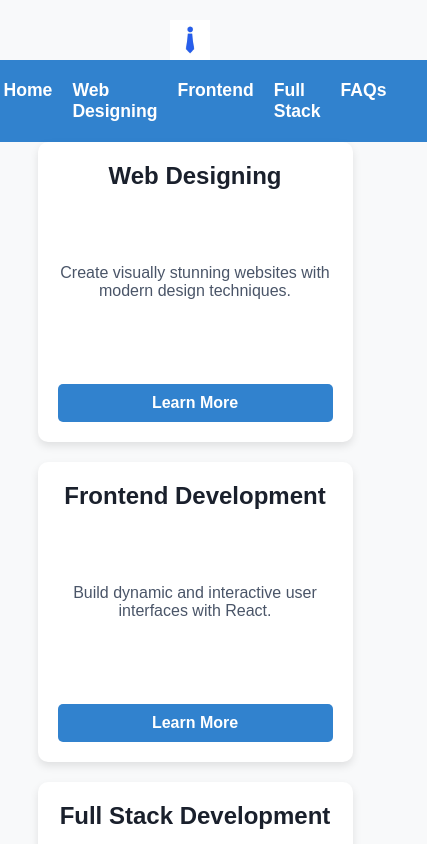
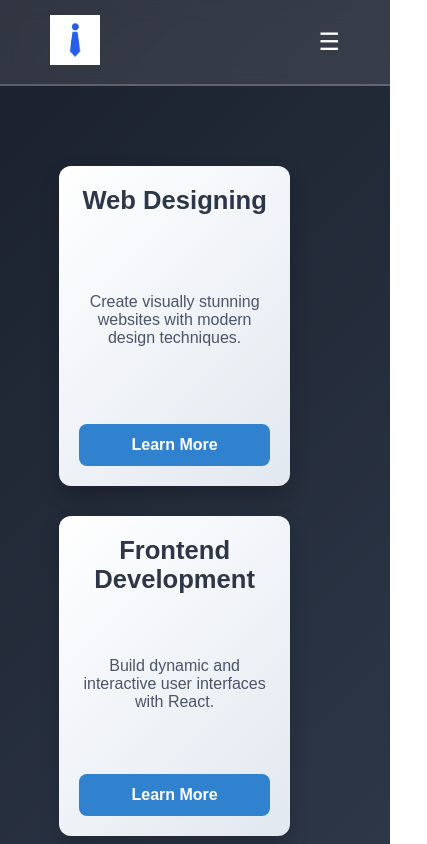
Before and after one commit to AbhishekDL36/course-curriculum, a React (Vite) app: page / in a window 390 px wide. Shown: the top 844 px of the page, 427 px wide, since content can reach past the window. Built offline with nearby package versions, Linux system fonts and the light colour scheme.

Commit message:
added responsiveness

```diff
--- a/src/App.jsx
+++ b/src/App.jsx
@@ -1,61 +1,31 @@
-// import React from 'react';
 
-// import Card from './Card';
 
-// const App = () => {
-//   return (
-//     <div className="landing-page">
+import React, { useState } from 'react';
+import Card from './Card';
+import logo from './assets/unnamed.png';
 
-//       <div className="cards-container">
-//         <Card
-//           title="Web Designing"
-//           description="Create visually stunning websites with modern design techniques."
-//           link="/web-designing"
-//         />
-//         <Card
-//           title="Frontend Development"
-//           description="Build dynamic and interactive user interfaces with React."
-//           link="/frontend"
-//         />
-//         <Card
-//           title="Full Stack Development"
-//           description="Become proficient in both front-end and back-end technologies."
-//           link="/full-stack"
-//         />
-//         <Card
-//           title="FAQs"
-//           description="Have questions? Check out our frequently asked questions."
-//           link="/faqs"
-//         />
-//       </div>
-//     </div>
-//   );
-// };
+const App = () => {
+  const [isOpen, setIsOpen] = useState(false);
 
-// export default App;
+  return (
+    <div className="landing-page">
 
 
 
 
-import React from 'react';
-import Card from './Card';
-// Ensure your CSS is correctly imported
-import logo from '../src/assets/unnamed.png'
-const App = () => {
-  return (
-    <div className="landing-page">
-       <img src={logo} alt="Logo" className="logo-img" />
-      {/* Header / Navbar */}
       <header className="header">
+        <div className="logo">
+          <img src={logo} alt="Logo" className="logo-img" />
+        </div>
 
-        <nav>
-          <div className="logo">
-            {/* If you're using an image logo */}
 
-            {/* Or if you prefer text-based logo */}
-            {/* <h1>Your Website</h1> */}
-          </div>
-          <ul className="nav-links">
+        <button className="menu-toggle" onClick={() => setIsOpen(!isOpen)}>
+          ☰
+        </button>
+
+
+        <nav className={`nav-links ${isOpen ? 'open' : ''}`}>
+          <ul>
             <li><a href="/">Home</a></li>
             <li><a href="/web-designing">Web Designing</a></li>
             <li><a href="/frontend">Frontend</a></li>
@@ -65,34 +35,13 @@ const App = () => {
         </nav>
       </header>
 
-      {/* Main content */}
+
       <div className="cards-container">
-        <Card
-          title="Web Designing"
-          description="Create visually stunning websites with modern design techniques."
-          link="/web-designing"
-        />
-        <Card
-          title="Frontend Development"
-          description="Build dynamic and interactive user interfaces with React."
-          link="/frontend"
-        />
-        <Card
-          title="Full Stack Development"
-          description="Become proficient in both front-end and back-end technologies."
-          link="/full-stack"
-        />
-        <Card
-          title="FAQs"
-          description="Have questions? Check out our frequently asked questions."
-          link="/faqs"
-        />
+        <Card title="Web Designing" description="Create visually stunning websites with modern design techniques." link="/web-designing" />
+        <Card title="Frontend Development" description="Build dynamic and interactive user interfaces with React." link="/frontend" />
+        <Card title="Full Stack Development" description="Become proficient in both front-end and back-end technologies." link="/full-stack" />
+        <Card title="FAQs" description="Have questions? Check out our frequently asked questions." link="/faqs" />
       </div>
-
-      {/* Footer */}
-      <footer className="footer">
-        <p>© 2025 Your Website. All rights reserved.</p>
-      </footer>
     </div>
   );
 };
--- a/src/index.css
+++ b/src/index.css
@@ -1,80 +1,162 @@
 
-/* * {
+* {
   margin: 0;
   padding: 0;
   box-sizing: border-box;
-  font-family: 'Arial', sans-serif;
-}
-
-body {
-  background-color: #f8f9fa;
-  color: #333;
-  font-size: 16px;
+  font-family: 'Poppins', sans-serif;
 }
 
 
-.landing-page {
+body {
+  height: 100vh;
+  background: linear-gradient(135deg, #1a202c, #2d3748);
+  color: #fff;
+}
+
+
+.header {
+  background: rgba(255, 255, 255, 0.1);
+  backdrop-filter: blur(10px);
+  padding: 15px 50px;
   display: flex;
-  justify-content: center;
+  justify-content: space-between;
   align-items: center;
-  min-height: 100vh;
+  border-bottom: 2px solid rgba(255, 255, 255, 0.2);
+  position: relative;
+}
+
+
+.logo-img {
+  height: 50px;
+  width: auto;
+}
+
+
+.nav-links ul {
+  list-style: none;
+  display: flex;
+  gap: 25px;
+}
+
+.nav-links a {
+  text-decoration: none;
+  color: #fff;
+  font-size: 1.1rem;
+  font-weight: 600;
+  transition: color 0.3s ease-in-out;
+}
+
+.nav-links a:hover {
+  color: #90cdf4;
+}
+
+
+.menu-toggle {
+  display: none;
+  font-size: 24px;
+  background: none;
+  border: none;
+  color: white;
+  cursor: pointer;
+}
+
+
+@media (max-width: 768px) {
+  .menu-toggle {
+    display: block;
+  }
+
+  .nav-links {
+    position: absolute;
+    top: 60px;
+    left: 0;
+    width: 100%;
+    background: rgba(0, 0, 0, 0.9);
+    display: none;
+    flex-direction: column;
+    align-items: center;
+    text-align: center;
+    padding: 20px;
+  }
+
+  .nav-links.open {
+    display: flex;
+  }
+
+  .nav-links ul {
+    flex-direction: column;
+    gap: 15px;
+  }
+
+  .nav-links a {
+    font-size: 1.2rem;
+    padding: 10px;
+    width: 100%;
+    display: block;
+  }
+}
+
+.cards-container {
+  margin-top: 60px;
+  display: grid;
+  grid-template-columns: repeat(auto-fit, minmax(250px, 1fr));
+  gap: 30px;
+  width: 80%;
+  max-width: 1200px;
+  margin-left: auto;
+  margin-right: auto;
   padding: 20px;
 }
 
 
-.cards-container {
-  display: flex;
-  gap: 20px;
-  justify-content: center;
-  flex-wrap: wrap;
-  width: 100%;
-}
+
 
 .card {
-  background-color: #fff;
-  border-radius: 10px;
-  width: 250px;
-  height: 300px;
-  box-shadow: 0 4px 8px rgba(0, 0, 0, 0.1);
+  background: linear-gradient(135deg, #ffffff, #e2e8f0);
+  border-radius: 12px;
+  width: 280px;
+  height: 320px;
+  box-shadow: 0 10px 20px rgba(0, 0, 0, 0.2);
   transition: transform 0.3s ease, box-shadow 0.3s ease;
   padding: 20px;
   display: flex;
   flex-direction: column;
   justify-content: space-between;
   text-align: center;
+  color: #2d3748;
 }
 
 .card:hover {
-  transform: translateY(-10px);
-  box-shadow: 0 8px 16px rgba(0, 0, 0, 0.2);
+  transform: translateY(-8px);
+  box-shadow: 0 15px 30px rgba(0, 0, 0, 0.3);
 }
 
 .card h3 {
-  font-size: 1.5rem;
-  margin-bottom: 10px;
-  color: #1a202c;
+  font-size: 1.6rem;
+  font-weight: 700;
 }
 
 .card p {
   font-size: 1rem;
   color: #4a5568;
-  margin-bottom: 20px;
 }
 
 .card .cta-button {
-  background-color: #3182ce;
+  background: #3182ce;
   color: white;
-  padding: 10px 20px;
-  border-radius: 5px;
+  padding: 12px 24px;
+  border-radius: 8px;
   text-decoration: none;
   font-weight: bold;
+  transition: background 0.3s ease-in-out, transform 0.2s ease;
 }
 
 .card .cta-button:hover {
-  background-color: #2b6cb0;
+  background: #2b6cb0;
+  transform: scale(1.05);
 }
 
-
+/* Responsive Cards */
 @media (max-width: 768px) {
   .cards-container {
     flex-direction: column;
@@ -82,153 +164,6 @@ body {
   }
 
   .card {
-    width: 90%;
-  }
-} */
-
-
-/* Global Styles */
-* {
-  margin: 0;
-  padding: 0;
-  box-sizing: border-box;
-  font-family: 'Arial', sans-serif;
-}
-
-body {
-  background-color: #f8f9fa;
-  color: #333;
-  font-size: 16px;
-}
-
-/* Header / Navigation Bar */
-.header {
-  background-color: #3182ce;
-  padding: 10px 20px;
-  display: flex;
-  justify-content: space-between;
-  align-items: center;
-  padding: 20px 40px;
-}
-
-.logo {
-  display: flex;
-  align-items: center;
-}
-
-.logo-img {
-  height: 40px; /* Adjust logo size */
-  width: auto;
-  margin-right: 10px;
-}
-
-.logo h1 {
-  color: white;
-  font-size: 1.8rem;
-  font-weight: bold;
-}
-
-.nav-links {
-  list-style: none;
-  display: flex;
-  gap: 20px;
-}
-
-.nav-links li {
-  display: inline;
-}
-
-.nav-links a {
-  text-decoration: none;
-  color: white;
-  font-size: 1.1rem;
-  font-weight: bold;
-}
-
-.nav-links a:hover {
-  color: #63b3ed;
-}
-
-/* Main Landing Page Container */
-.landing-page {
-  display: flex;
-  flex-direction: column;
-  align-items: center;
-  justify-content: flex-start;
-  min-height: 100vh;
-  padding: 20px;
-}
-
-/* Card Layout */
-.cards-container {
-  display: flex;
-  gap: 20px;
-  justify-content: center;
-  flex-wrap: wrap;
-  width: 100%;
-}
-
-.card {
-  background-color: #fff;
-  border-radius: 10px;
-  width: 250px;
-  height: 300px;
-  box-shadow: 0 4px 8px rgba(0, 0, 0, 0.1);
-  transition: transform 0.3s ease, box-shadow 0.3s ease;
-  padding: 20px;
-  display: flex;
-  flex-direction: column;
-  justify-content: space-between;
-  text-align: center;
-}
-
-.card:hover {
-  transform: translateY(-10px);
-  box-shadow: 0 8px 16px rgba(0, 0, 0, 0.2);
-}
-
-.card h3 {
-  font-size: 1.5rem;
-  margin-bottom: 10px;
-  color: #1a202c;
-}
-
-.card p {
-  font-size: 1rem;
-  color: #4a5568;
-  margin-bottom: 20px;
-}
-
-.card .cta-button {
-  background-color: #3182ce;
-  color: white;
-  padding: 10px 20px;
-  border-radius: 5px;
-  text-decoration: none;
-  font-weight: bold;
-}
-
-.card .cta-button:hover {
-  background-color: #2b6cb0;
-}
-
-/* Footer */
-.footer {
-  background-color: #2b6cb0;
-  color: white;
-  padding: 10px 0;
-  text-align: center;
-  margin-top: 20px;
-}
-
-/* Media Queries for Responsiveness */
-@media (max-width: 768px) {
-  .cards-container {
-    flex-direction: column;
-    align-items: center;
-  }
-
-  .card {
-    width: 90%;
+    width: 85%;
   }
 }
--- a/src/main.jsx
+++ b/src/main.jsx
@@ -4,7 +4,7 @@ import { createRoot } from 'react-dom/client';
 import './index.css';
 import App from './App.jsx';
 
-const root = createRoot(document.getElementById('root'));  // Correctly using createRoot
+const root = createRoot(document.getElementById('root'));
 root.render(
   <StrictMode>
     <App />
```
